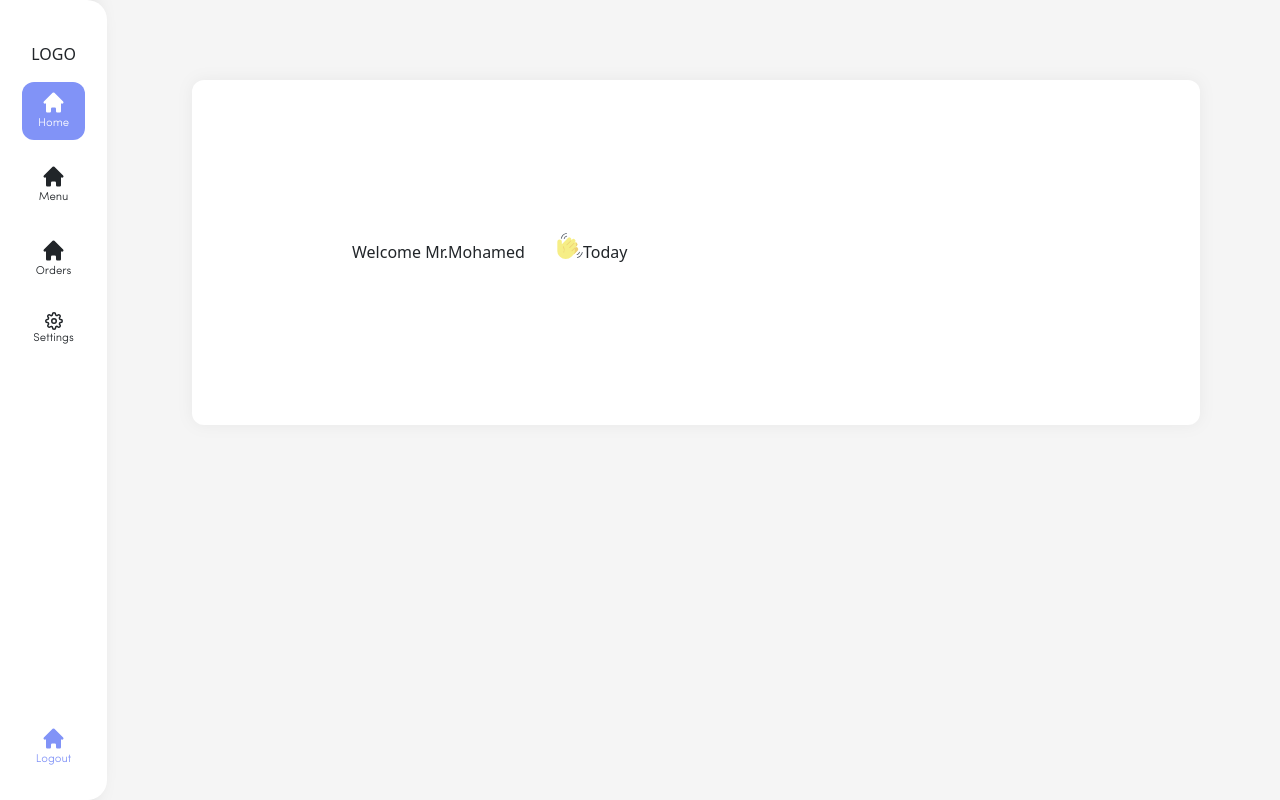
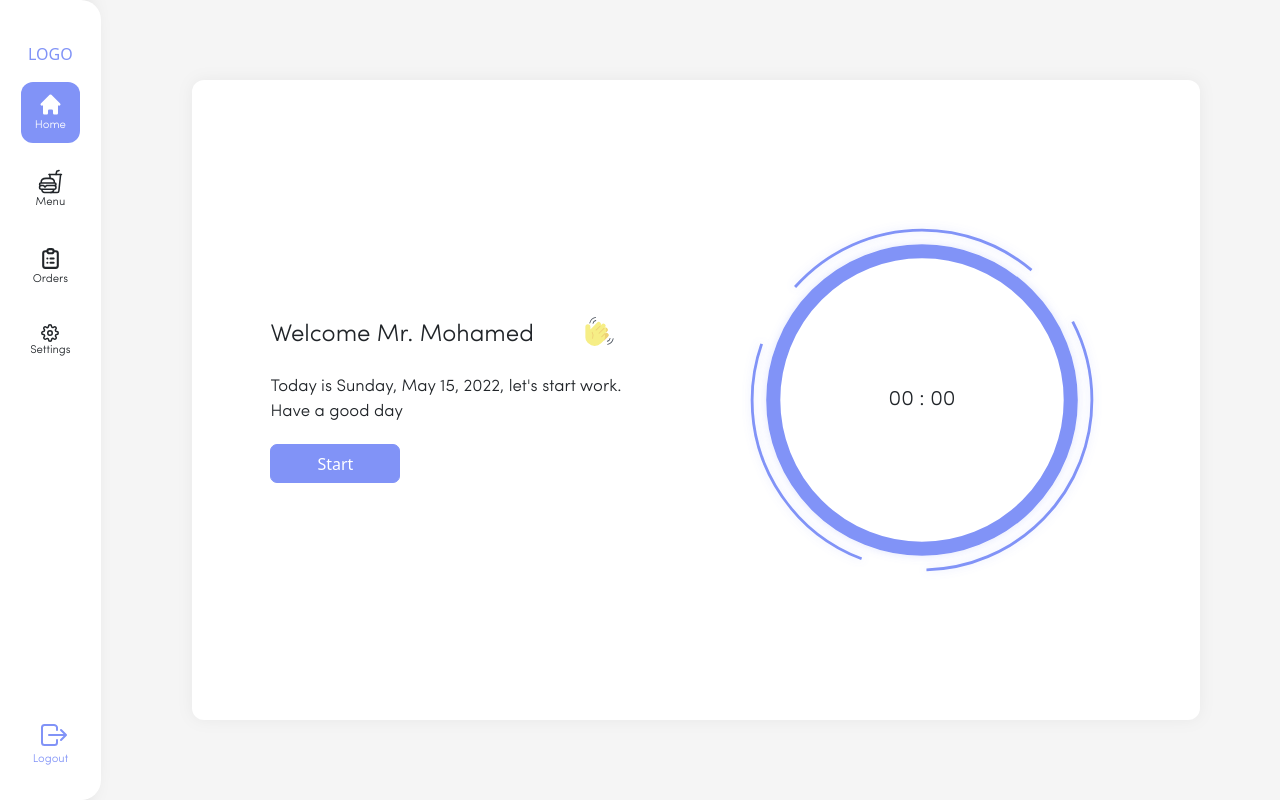
Before and after one commit to Remonhanyz/pos, a Next.js app: page /welcome in a window 1280 px wide. Built offline with nearby package versions, Linux system fonts and the light colour scheme.

Commit message:
25-8-2022

```diff
--- /dev/null
+++ b/components/Button/index.js
@@ -0,0 +1,17 @@
+import React from 'react'
+import styles from './index.module.scss'
+
+const Button = ({children, style, onPress}) => {
+  return (
+		<button
+			type="button"
+			style={style}
+			className={`btn ${styles.button} btn-primary`}
+			onPress={onPress}
+		>
+			{children}
+		</button>
+  );
+}
+
+export default Button
--- /dev/null
+++ b/components/Button/index.module.scss
@@ -0,0 +1,16 @@
+@import "../../fonts/stylesheet.css";
+@import '../../styles/variables';
+
+.button{
+    color: white;
+    border-color: $primary;
+    background-color: $primary;
+    border-radius: 7px;
+    padding: 0.4rem;
+}
+.button:hover,
+.button:focus {
+    border-color: $primaryShaded;
+    background-color: $primaryShaded;
+    padding: 0.4rem;
+}
--- a/components/Card/index.js
+++ b/components/Card/index.js
@@ -1,11 +1,16 @@
 import React from "react";
 import styles from "./index.module.scss";
 
-const Card = ({style, margin, children}) => {
+const Card = ({style, margin, children, className}) => {
 	return (
-		<div style={{padding: margin}}>
-			<div className={`container ${styles.container}`} style={style}>
-				<div>{children}</div>
+		<div style={{padding: margin}} className={`h-100`}>
+			<div
+				className={`container ${styles.container} ${className}`}
+				style={style}
+			>
+				<div className={`w-100 h-100 row`}>
+					{children}
+				</div>
 			</div>
 		</div>
 	);
--- a/components/Layout.js
+++ b/components/Layout.js
@@ -6,7 +6,7 @@ const Layout = ({children}) => {
 	return (
 		<div className={`${styles.container}`}>
 			<Navbar />
-			<main>{children}</main>
+			<main className={`${styles.main}`}>{children}</main>
 		</div>
 	);
 };
--- a/components/Layout.module.scss
+++ b/components/Layout.module.scss
@@ -8,3 +8,6 @@
     z-index: -10;
     // margin: 0 !important;
 }
+.main{
+    height: 100vh;
+}
--- a/components/Navbar/index.js
+++ b/components/Navbar/index.js
@@ -1,43 +1,53 @@
 import React from "react";
 import styles from "./index.module.scss";
-import { HiHome } from "react-icons/hi";
-import {FiSettings} from "react-icons/fi";
+import {HiHome, HiOutlineClipboardList} from "react-icons/hi";
+import {IoLogOutOutline, IoFastFoodOutline} from "react-icons/io5";
+import {FiSettings, } from "react-icons/fi";
 const Navbar = () => {
 	return (
 		<div className={`${styles.container} container text-center`}>
 			<div className={`h-100 d-flex flex-column align-items-start`}>
 				<div
+					role="button"
 					className={`${styles.logo} d-flex flex-column align-items-center w-100`}
 				>
 					LOGO
 				</div>
 				<div
+					role="button"
 					className={`${styles.item} ${styles.active} d-flex flex-column align-items-center w-100`}
 				>
 					<HiHome size={25} /> Home
 				</div>
 				<div
+					role="button"
 					className={`${styles.item} d-flex flex-column align-items-center w-100`}
 				>
-					<HiHome size={25} />
+					{/* <FontAwesomeIcon icon="fa-solid fa-bell-concierge" /> */}
+					<IoFastFoodOutline size={25} />
 					Menu
 				</div>
 				<div
+					role="button"
 					className={`${styles.item} d-flex flex-column align-items-center w-100`}
 				>
-					<HiHome size={25} />
+					<HiOutlineClipboardList size={25} />
 					Orders
 				</div>
 				<div
+					role="button"
 					className={`${styles.item} d-flex flex-column align-items-center w-100`}
 				>
 					<FiSettings size={18} />
 					Settings
 				</div>
 				<div
+					role="button"
 					className={`${styles.logout} align-self-end d-flex flex-column justify-content-center align-items-center mt-auto w-100`}
 				>
-					<HiHome size={25} />
+					<div style={{paddingLeft: 7}}>
+						<IoLogOutOutline size={32} />
+					</div>
 					Logout
 				</div>
 			</div>
--- a/components/Navbar/index.module.scss
+++ b/components/Navbar/index.module.scss
@@ -6,27 +6,36 @@
     height: 100vh;
     position: fixed;
     z-index: 100;
-    width: 6.7rem;
+    width: 6.3rem;
     top: 0;
     left: 0;
     overflow-x: hidden;
     padding-top: 2.6rem;
-    padding-left: 1.4rem;
-    padding-right: 1.4rem;
+    padding-left: 1.3rem;
+    padding-right: 1.3rem;
     border-radius: 0px 20px 20px 0px;
     box-shadow: -24px 0px 30px grey;
 }
 
 .logo {
     margin-bottom: 1rem;
+    color: $primary;
 }
 
 .item {
-    padding: 0.5rem;
+    padding: 0.55rem;
+    padding-top: 0.65rem;
+    // padding-bottom: 0.65rem;
     margin-bottom: 1rem;
     font-size: 0.71rem;
     font-family: 'Sofia Pro';
     font-weight: 300;
+}
+
+.item:hover {
+    background-color: $primary;
+    color: white;
+    border-radius: 12px;
 }
 
 .active {
@@ -34,7 +43,9 @@
     color: white;
     border-radius: 12px;
 }
-
+.active:hover {
+    background-color: $primaryShaded;
+}
 .logout {
     font-family: 'Sofia Pro';
     font-weight: 300;
@@ -42,3 +53,6 @@
     font-size: 0.71rem;
     margin-bottom: 2rem;
 }
+.logout:hover {
+    color: $primaryShaded;
+}
--- /dev/null
+++ b/pages/take-away/index.module.scss
@@ -0,0 +1,2 @@
+@import "../../fonts/stylesheet.css";
+@import '../../styles/variables';
--- a/pages/welcome/index.js
+++ b/pages/welcome/index.js
@@ -2,24 +2,53 @@ import Image from "next/image";
 import React from "react";
 import Card from "../../components/Card";
 import styles from "./index.module.scss";
-import hi from '../../public/images/hi.svg'
+import hi from "../../public/images/hi.svg";
+import circle from "../../public/images/welcome_circle.svg";
+import Button from "../../components/Button";
 
 const Welcome = () => {
 	return (
 		<Card
-			style={{width: "100%", height: "100%", padding: "10rem"}}
+			style={{width: "100%", height: "100%"}}
+			className={`${styles.card} align-items-center justify-content-center d-flex`}
 			margin="5rem"
 		>
-			<div className={`d-flex flex-wrap text-break `}>
-				<div className={`d-flex flex-wrap text-break`}>
-					Welcome Mr.Mohamed{" "}
-					<div style={{marginTop: "-7px", marginLeft: "2rem"}}>
-						<Image src={hi} alt="hi" width={26} />
+			<div className={`d-flex flex-wrap text-break row`}>
+				<div
+					className={`d-flex flex-wrap text-break flex-column col-6 align-items-center justify-content-center `}
+				>
+					<div>
+						<div
+							className={`d-flex flex-wrap text-break  ${styles.title}`}
+						>
+							Welcome Mr. Mohamed{" "}
+							<div style={{marginLeft: "3.2rem"}}>
+								<Image src={hi} alt="hi" width={29} />
+							</div>
+						</div>
+						<div
+							className={`d-flex flex-wrap text-break ${styles.description}`}
+						>
+							Today is Sunday, May 15, 2022, let's start work. <br />
+							Have a good day
+						</div>
+						<Button text="start" style={{marginTop: 20, width: 130}}>
+							Start
+						</Button>
 					</div>
 				</div>
-				<div className={`d-flex flex-wrap text-break`}>
-
-				Today
+				<div
+					className={`d-flex col-6 px-0 align-items-center justify-content-center`}
+				>
+					<div
+						className={`d-flex flex-wrap position-relative px-0 w-100 h-100  ${styles.circle}`}
+					>
+						<div
+							className={`d-flex col-6 position-absolute align-items-center justify-content-center w-100 h-100 ${styles.time}`}
+						>
+							00 : 00
+						</div>
+					</div>
 				</div>
 			</div>
 		</Card>
--- a/pages/welcome/index.module.scss
+++ b/pages/welcome/index.module.scss
@@ -4,9 +4,34 @@
 .backround-color {
     background-color: $backgroundColor;
 }
-.container{
+
+.container {
     margin: 200px;
 }
-// .hi{
-//     font-size: 1.5rem;
-// }
+
+.title {
+    font-size: 1.5rem;
+    margin-bottom: 1rem;
+    font-family: 'Sofia Pro';
+    font-weight: 300;
+}
+
+.description {
+    font-size: 1.05rem;
+    font-family: 'Sofia Pro';
+    font-weight: 300;
+}
+
+.circle {
+    background-image: url('../../public/images/welcome_circle.svg');
+    background-size: contain;
+    background-repeat: no-repeat;
+    background-position: center;
+    max-height: 23rem;
+}
+
+.time {
+    font-size: 1.3rem;
+    font-family: 'Sofia Pro';
+    font-weight: 300;
+}
--- a/styles/_variables.scss
+++ b/styles/_variables.scss
@@ -1,2 +1,3 @@
 $backgroundColor: #F5F5F5;
-$primary: #8193F7
+$primary: #8193F7;
+$primaryShaded: rgb(111, 132, 250)
```
Also changed, not shown: pages/take-away/index.js (added, +9 -0 lines), public/images/welcome_circle.svg (added).
